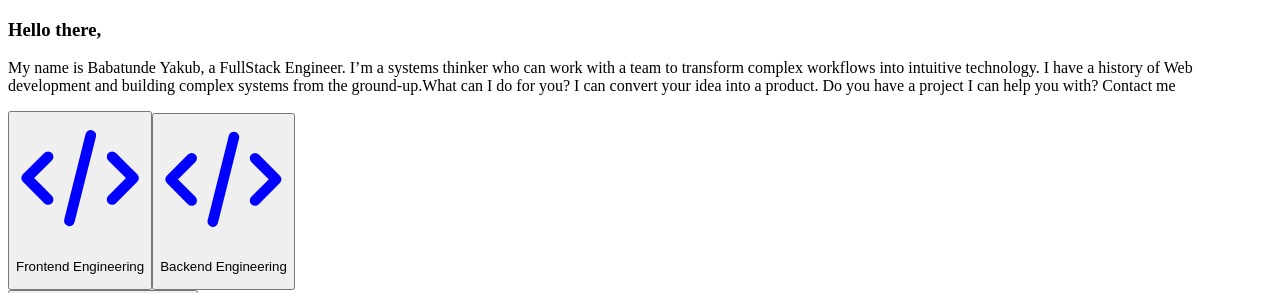
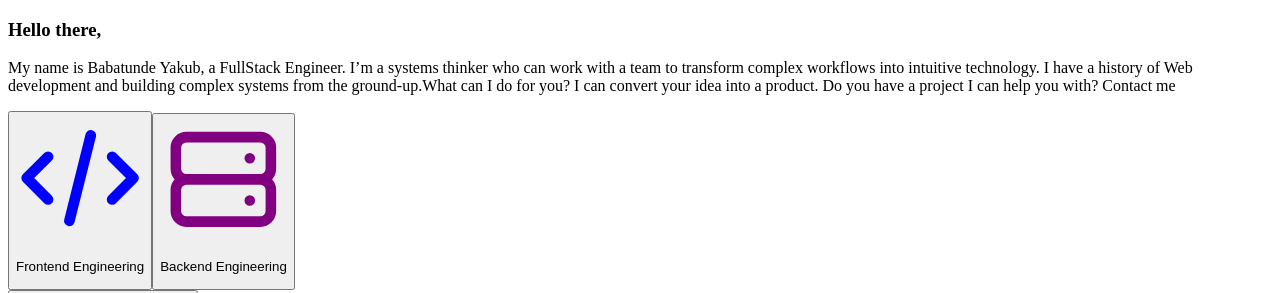
Before and after one commit to Tyak99/babatunde-yakub, a Next.js app: page /components/Main in a window 1280 px wide. Shown: the top 293 px of the page. Built offline with nearby package versions, Linux system fonts and the light colour scheme.

Commit message:
add projects

```diff
--- a/pages/components/Main.js
+++ b/pages/components/Main.js
@@ -5,7 +5,7 @@ import Projects from "./modules/Projects";
 
 const Main = () => {
   return (
-    <div className="px-10">
+    <div className="px-2.5 sm:px-10">
       <Hero />
       <Projects />
       <Contact />
--- a/pages/components/modules/Hero.js
+++ b/pages/components/modules/Hero.js
@@ -5,7 +5,7 @@ const Hero = () => {
     <div className="border-b py-8">
       <div className="flex">
         <div>
-          <h3 className="text-4xl font-semibold leading-normal mb-2 text-gray-800">
+          <h3 className="text-4xl font-semibold leading-normal mb-2 text-gray-800 tracking-wide">
             Hello there,
           </h3>
           <p className="leading-loose font-light lg:w-4/5 text-lg">
@@ -18,8 +18,8 @@ const Hero = () => {
           </p>
           <div className="mt-4">
             <div className="flex flex-col sm:flex-row">
-              <Badge text="Frontend Engineering" />
-              <Badge text="Backend Engineering" />
+              <Badge text="Frontend Engineering" icon='code'/>
+              <Badge text="Backend Engineering" icon='server' />
             </div>
             <Badge text="Cloud Enthusiast(I love AWS)" icon="cloud" />
           </div>
--- a/pages/components/modules/Projects.js
+++ b/pages/components/modules/Projects.js
@@ -10,7 +10,7 @@ const Projects = () => {
 
       <div className="flex flex-col gap-12 mt-8">
         <Project
-          title="Jackocoins"
+          title="SideHustle"
           desc="Lorem ipsum dolor sit amet, consectetur adipiscing elit. Sed scelerisque
         nisl lacus, vel vestibulum lectus pulvinar aliquet. Morbi commodo
         laoreet ligula non dictum."
@@ -21,14 +21,14 @@ const Projects = () => {
           desc="Lorem ipsum dolor sit amet, consectetur adipiscing elit. Sed scelerisque
         nisl lacus, vel vestibulum lectus pulvinar aliquet. Morbi commodo
         laoreet ligula non dictum."
-          image="sidehustle-image"
+          image="fibre-image"
         />
         <Project
-          title="SideHustle"
+          title="Jackocoins"
           desc="Lorem ipsum dolor sit amet, consectetur adipiscing elit. Sed scelerisque
         nisl lacus, vel vestibulum lectus pulvinar aliquet. Morbi commodo
         laoreet ligula non dictum."
-          image="sidehustle-image"
+          image="jackocoins-image"
         />
       </div>
     </div>
--- a/pages/components/ui/Badge.js
+++ b/pages/components/ui/Badge.js
@@ -10,9 +10,9 @@ const getIcon = (type) => {
           stroke="blue"
         >
           <path
-            stroke-linecap="round"
-            stroke-linejoin="round"
-            stroke-width="2"
+            strokeLinecap="round"
+            strokeLinejoin="round"
+            strokeWidth="2"
             d="M10 20l4-16m4 4l4 4-4 4M6 16l-4-4 4-4"
           />
         </svg>
@@ -34,20 +34,37 @@ const getIcon = (type) => {
           />
         </svg>
       );
+    case "server":
+      return (
+        <svg
+          xmlns="http://www.w3.org/2000/svg"
+          className="h-6 w-6"
+          fill="none"
+          viewBox="0 0 24 24"
+          stroke="purple"
+        >
+          <path
+            strokeLinecap="round"
+            strokeLinejoin="round"
+            strokeWidth={2}
+            d="M5 12h14M5 12a2 2 0 01-2-2V6a2 2 0 012-2h14a2 2 0 012 2v4a2 2 0 01-2 2M5 12a2 2 0 00-2 2v4a2 2 0 002 2h14a2 2 0 002-2v-4a2 2 0 00-2-2m-2-4h.01M17 16h.01"
+          />
+        </svg>
+      );
 
     default:
       return (
         <svg
           xmlns="http://www.w3.org/2000/svg"
-          class="h-6 w-6"
+          className="h-6 w-6"
           fill="none"
           viewBox="0 0 24 24"
           stroke="blue"
         >
           <path
-            stroke-linecap="round"
-            stroke-linejoin="round"
-            stroke-width="2"
+            strokeLinecap="round"
+            strokeLinejoin="round"
+            strokeWidth="2"
             d="M10 20l4-16m4 4l4 4-4 4M6 16l-4-4 4-4"
           />
         </svg>
--- a/tailwind.config.js
+++ b/tailwind.config.js
@@ -5,7 +5,8 @@ module.exports = {
     extend: {
       backgroundImage: theme => ({
         'sidehustle-image': "url('/project-images/sidehustle.jpg')",
-        'footer-texture': "url('/project-images/footer-texture.png')",
+        'fibre-image': "url('/project-images/fibre.svg')",
+        'jackocoins-image': "url('/project-images/jackocoins.svg')",
        }),
        height: {
          '112': '28rem',
```
Also changed, not shown: public/project-images/fibre.svg (added), public/project-images/jackocoins.svg (added).
